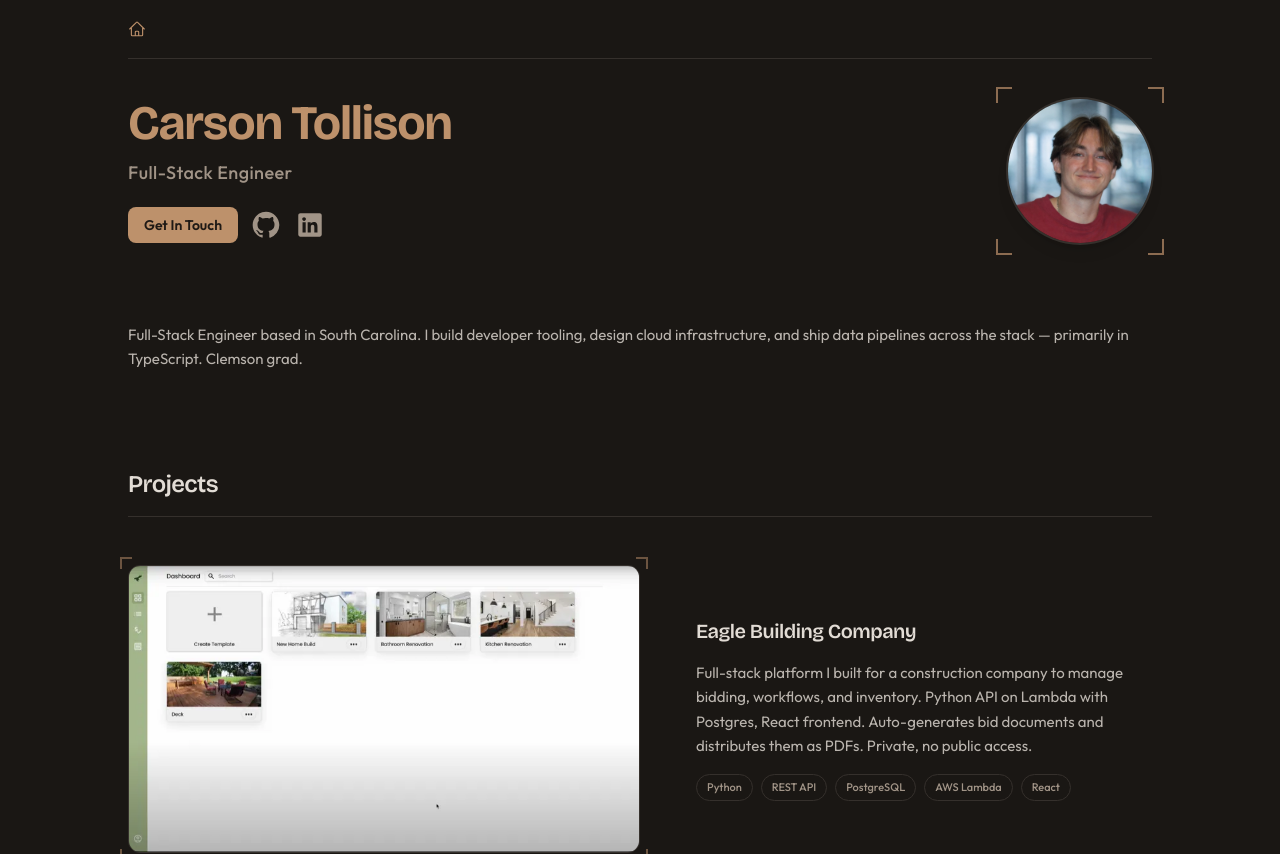
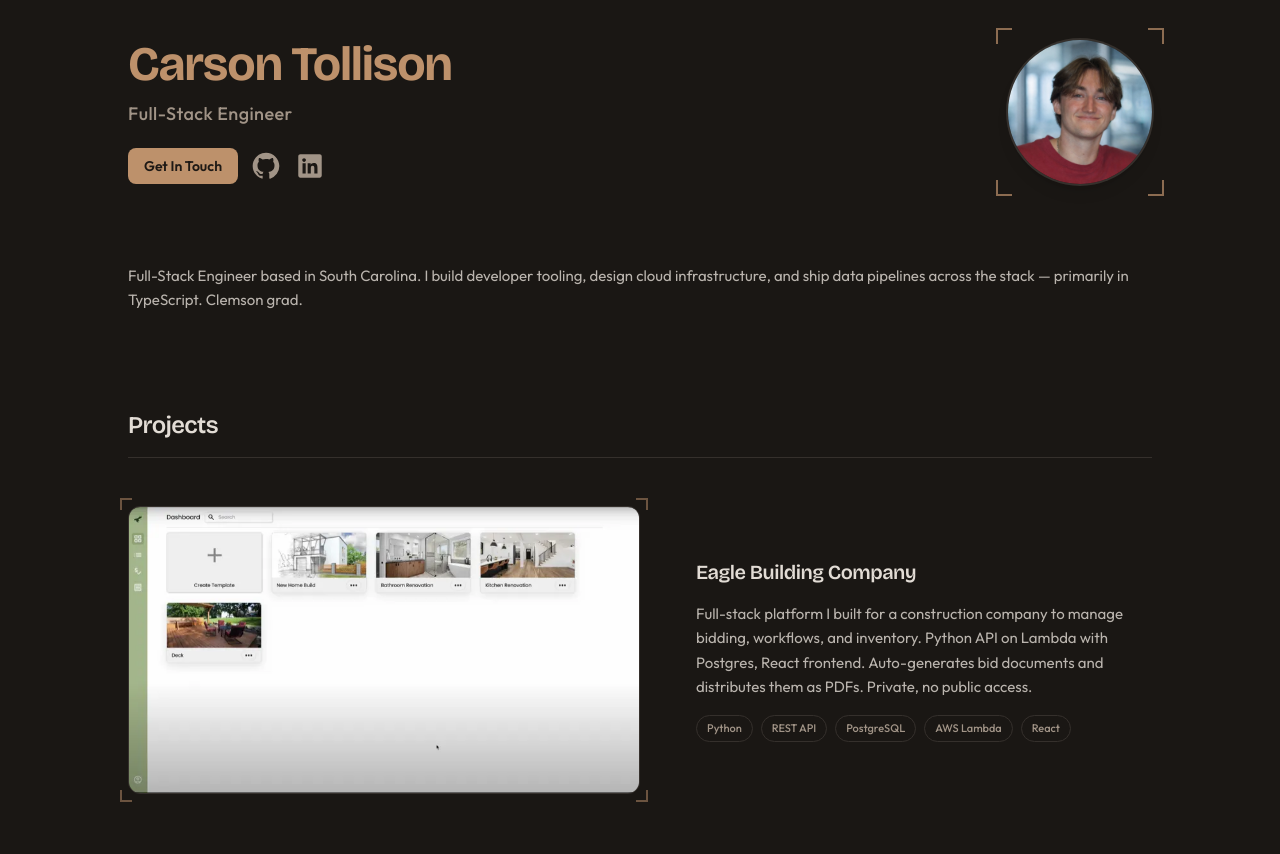
Before and after one commit to c-tollison/carson-dev, a React (Vite) app: page / in a window 1280 px wide. Shown: the top 854 px of the page. Built offline with nearby package versions, Linux system fonts and the light colour scheme.

Commit message:
remove top nav

```diff
--- a/src/components/nav-bar.tsx
+++ /dev/null
@@ -1,30 +0,0 @@
-import { Link } from 'react-router-dom';
-
-export default function NavBar() {
-    return (
-        <nav className='flex justify-between items-center w-full border-b border-border py-5'>
-            <Link
-                to='/'
-                aria-label='Home'
-                className='relative font-medium text-[15px] tracking-wide text-primary transition-colors'
-            >
-                <svg
-                    xmlns='http://www.w3.org/2000/svg'
-                    aria-hidden='true'
-                    focusable='false'
-                    fill='none'
-                    viewBox='0 0 24 24'
-                    strokeWidth={1.5}
-                    stroke='currentColor'
-                    className='w-[18px] h-[18px]'
-                >
-                    <path
-                        strokeLinecap='round'
-                        strokeLinejoin='round'
-                        d='m2.25 12 8.954-8.955c.44-.439 1.152-.439 1.591 0L21.75 12M4.5 9.75v10.125c0 .621.504 1.125 1.125 1.125H9.75v-4.875c0-.621.504-1.125 1.125-1.125h2.25c.621 0 1.125.504 1.125 1.125V21h4.125c.621 0 1.125-.504 1.125-1.125V9.75M8.25 21h8.25'
-                    />
-                </svg>
-            </Link>
-        </nav>
-    );
-}
--- a/src/routes/root.tsx
+++ b/src/routes/root.tsx
@@ -1,12 +1,10 @@
 import { Outlet } from 'react-router-dom';
-import NavBar from '../components/nav-bar';
 import Footer from '../components/footer';
 
 export default function Root() {
     return (
         <div className='min-h-screen w-screen bg-background px-6 md:px-8 flex justify-center font-body text-foreground transition-colors duration-300 ease-in-out'>
             <div className='max-w-5xl w-full flex flex-col min-h-screen'>
-                <NavBar />
                 <main className='flex-grow py-10'>
                     <Outlet />
                 </main>
```
